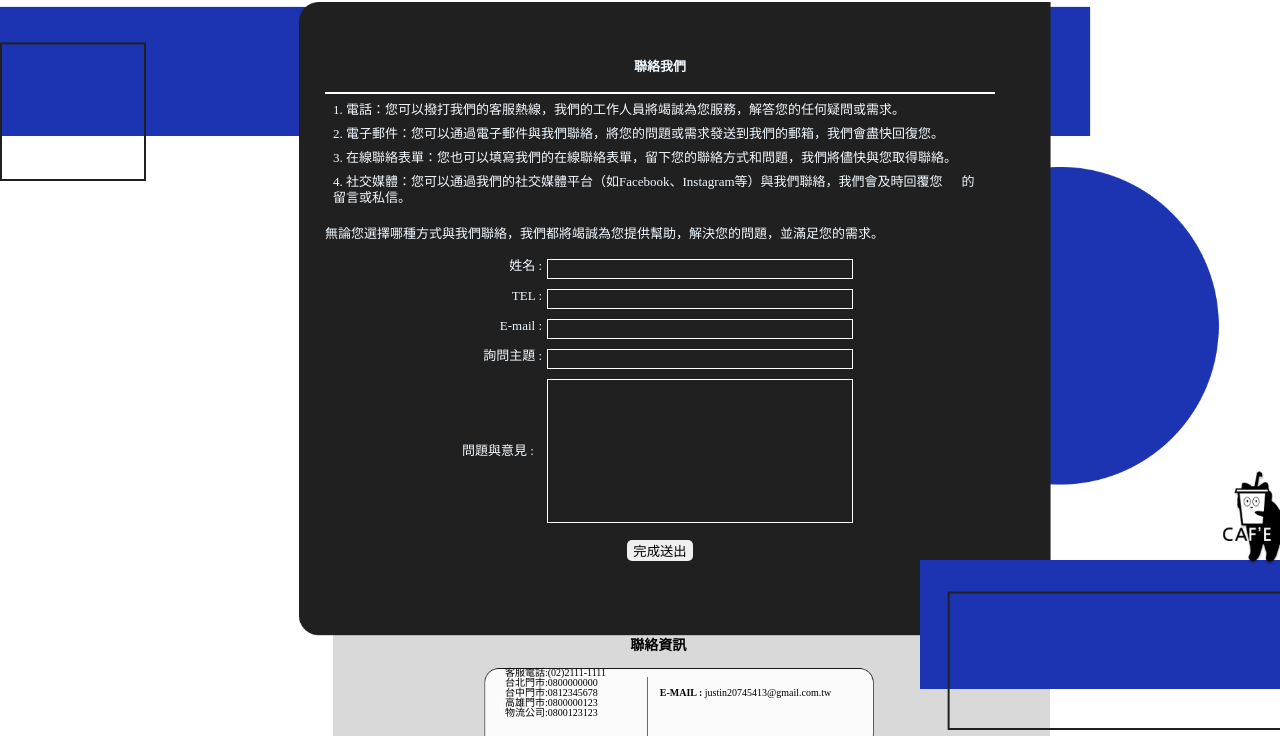
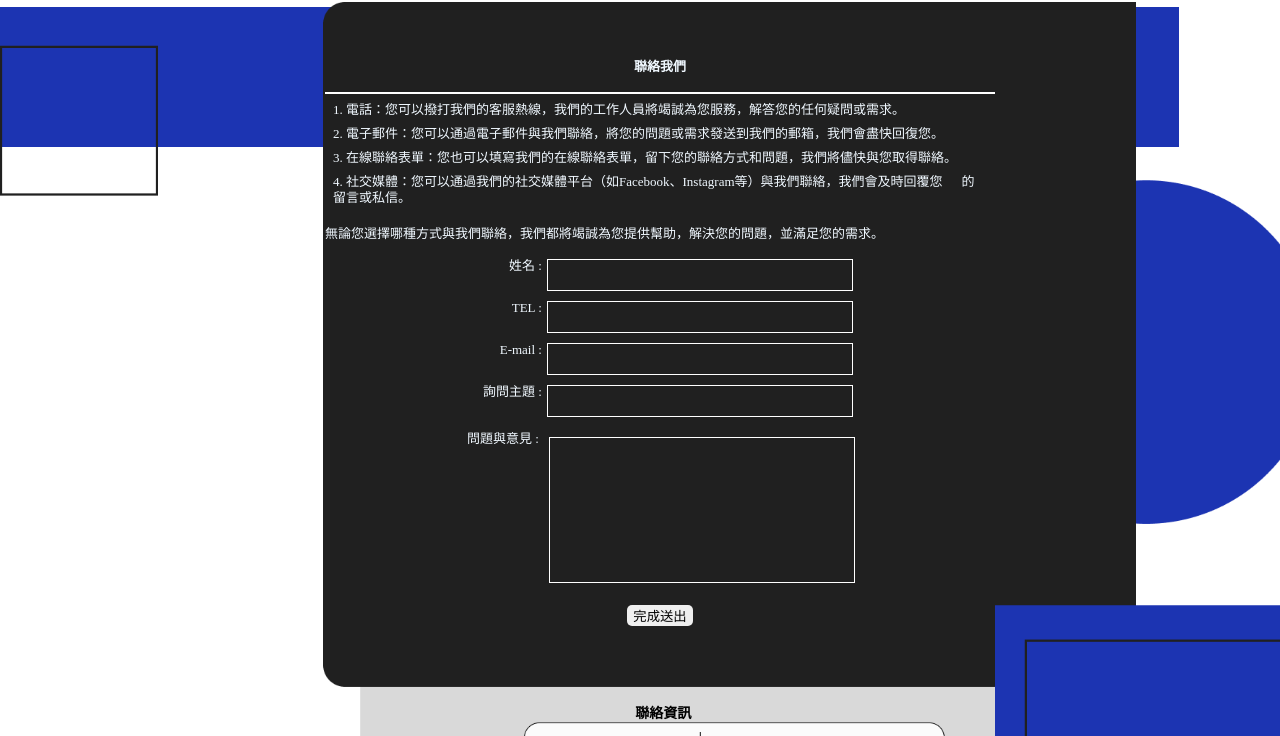
Before and after one commit to justin20745413/The-coffee-shop, a plain HTML site: page connection.html in a window 1280 px wide. Shown: the part 165-901 px from the top of the page. Drawn offline with Linux system fonts and the light colour scheme.

Commit message:
textarea-1

```diff
--- a/connection.html
+++ b/connection.html
@@ -63,7 +63,7 @@
                             </div>
                             <div class="box-1">
                             <label for="">問題與意見 : </label>
-                            <input type="text" class="c">
+                            <textarea name="" id="" cols="30" rows="10"></textarea>
                             </div>
                         </div>
                     </div>
--- a/css/connection.css
+++ b/css/connection.css
@@ -99,11 +99,17 @@ nav{
     display: flex;
     justify-content: right;
 }
+.box-1{
+    margin: 10px -2px 5px 5px;
+    display: flex;
+    justify-content: right;
+}
 .col-1 input{
     background-color: rgb(32, 32, 32);
     border: 1PX SOLID white;
     width: 300px;
     color: aliceblue;
+    padding-bottom: 13px;
 }
 .btn-box{
     display: flex;
@@ -117,10 +123,17 @@ nav{
     border: none;
     margin: 12px;
 }
-.box-1 input{
-width: 300px;
-height: 140px;
-margin: 5px
+.box-1 textarea{
+    width: 300px;
+    height: 140px;
+    margin: 5px;
+    border: 1PX SOLID white;
+    background-color:rgb(32, 32, 32);
+    resize:none;
+    color: aliceblue;
+}
+textarea{
+
 }
 .input-box label{
     margin-right: 5px;
@@ -133,20 +146,23 @@ margin: 5px
     height: 130px;
     margin-left: 200px;
     flex-wrap: wrap;
+    padding-top: 6px;
+    padding: 10px;
 }
 .con h4{
     text-align: center;
     font-size: 14px;
-    margin-bottom: 15px;
+    margin-bottom: 18px;
     margin-right:  -122px ;
 }
 .con p{
     font-size: 10px;
-    margin-left: 20px;
+    margin-left: 13px;
+    line-height: 12px;
 }
 .email{
-    margin-top: 75px;
-    margin-left: -70px;
+    margin-top: 73px;
+    margin-left: -50px;
     height: 190px;
 }
 .footer{
```
Lines whose indentation alone changed are shown as unchanged.
